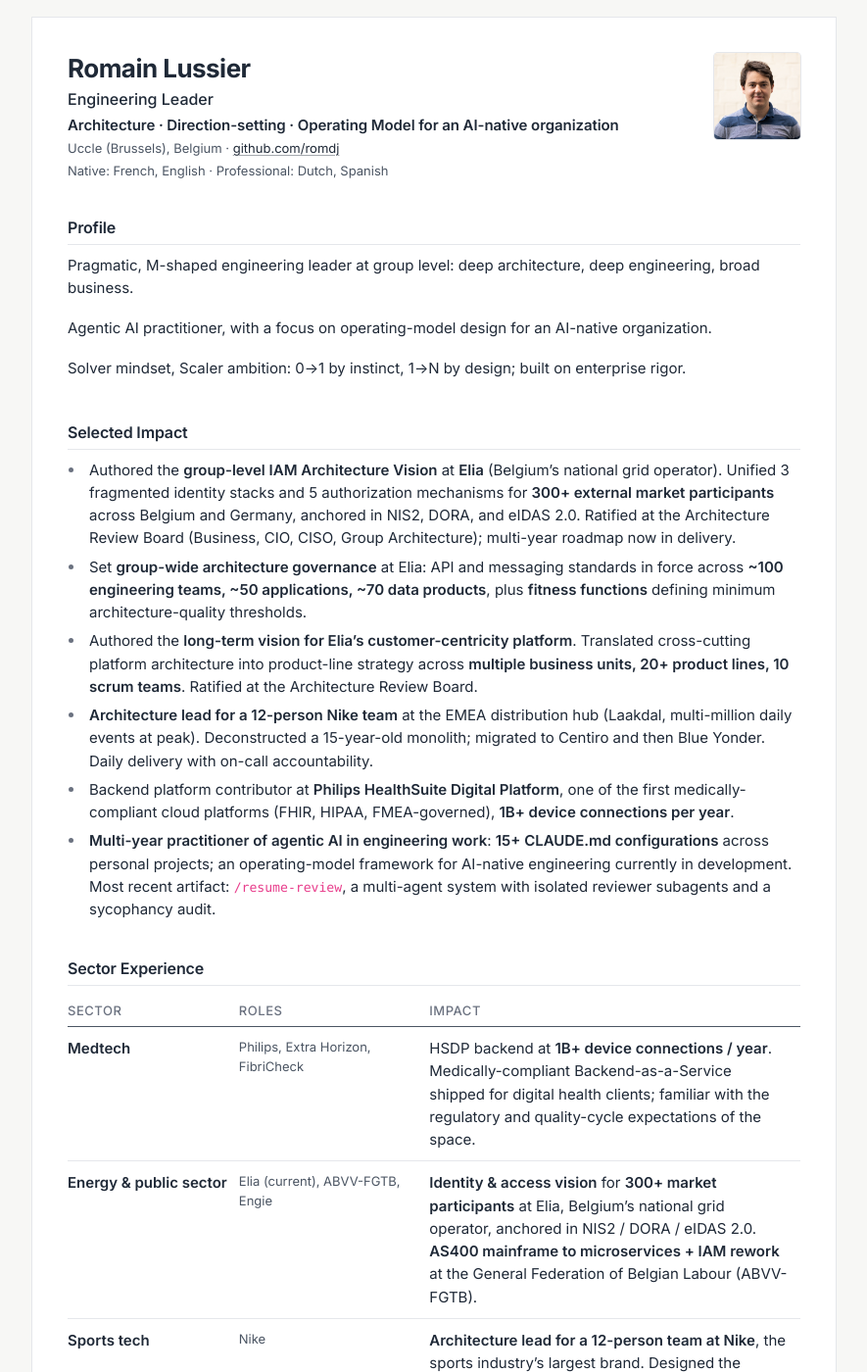
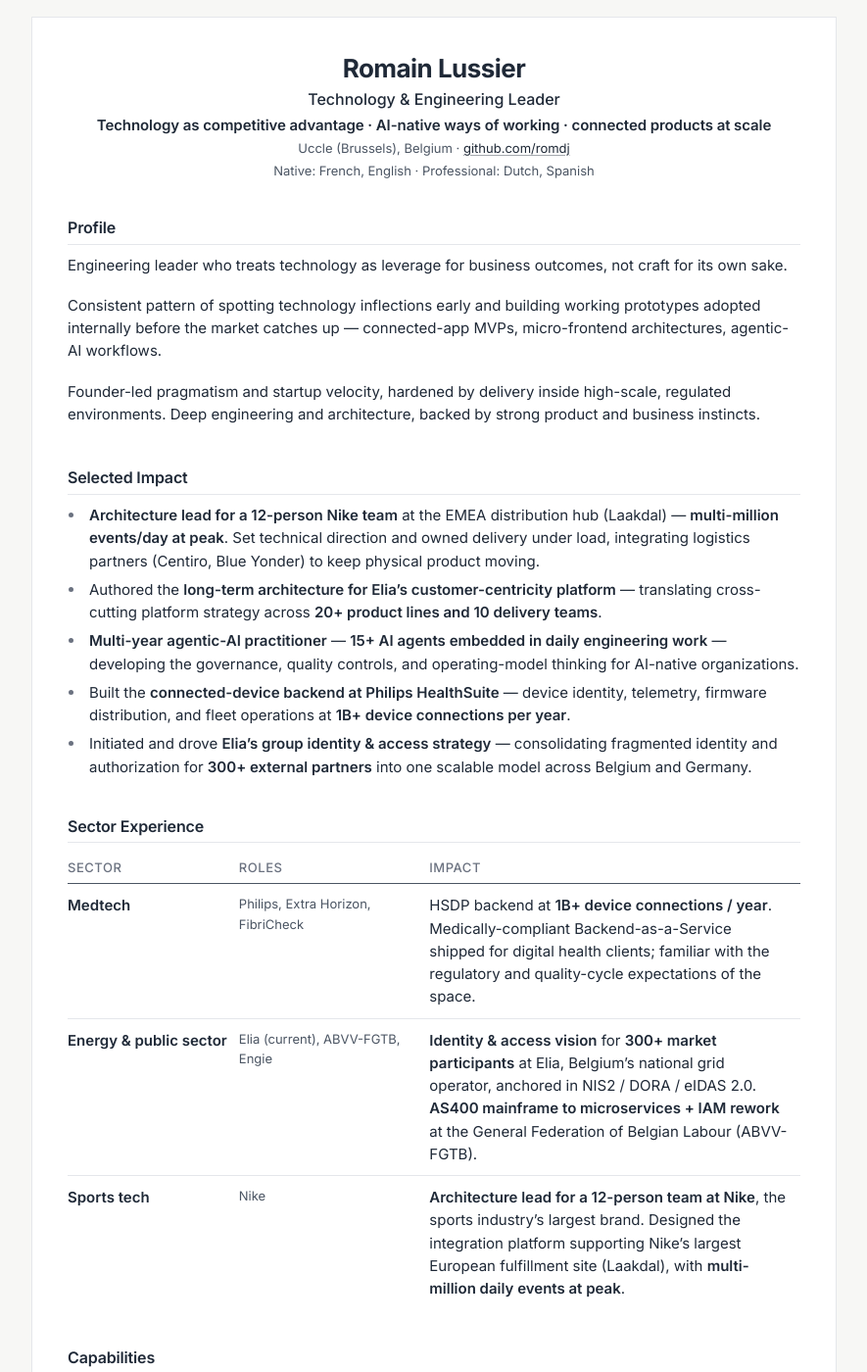
Before and after one commit to romdj/romdj.github.io, a Jekyll site: the page built from index.html, in a window 1280 px wide and 1400 px high. Shown: the whole window at 98% size, without its empty margins (197-1082 px from the left). Built offline with Jekyll 4.4.1, drawn with Linux system fonts in a browser that asks for light colours; nearby versions of some CDN libraries; some of the changed text lies outside the part shown.

Commit message:
content: reframe resume for technology-leadership positioning
Lead with Technology & Engineering Leader, tech-as-leverage profile,
Selected Impact reordered (Nike, customer-centricity, AI, Philips, IAM),
Team Topologies/org-design in leadership, photo hidden.

```diff
--- a/_data/data.yml
+++ b/_data/data.yml
@@ -1,12 +1,12 @@
 intro:
   name: Romain Lussier
-  title: "Engineering Leader"
-  tagline: "Architecture  ·  Direction-setting  ·  Operating Model for an AI-native organization"
+  title: "Technology & Engineering Leader"
+  tagline: "Technology as competitive advantage  ·  AI-native ways of working  ·  connected products at scale"
   # availability: 'June 1st, 2024'
   contractType: freelance
   vatNumber: BE1003780744
   avatar:
-    display: true
+    display: false
     path: 2025_10.jpg
 
 contact:
@@ -80,11 +80,11 @@
   display: true
   title: Profile
   details: |
-    Pragmatic, M-shaped engineering leader at group level: deep architecture, deep engineering, broad business.
+    Engineering leader who treats technology as leverage for business outcomes, not craft for its own sake.
 
-    Agentic AI practitioner, with a focus on operating-model design for an AI-native organization.
+    Consistent pattern of spotting technology inflections early and building working prototypes adopted internally before the market catches up — connected-app MVPs, micro-frontend architectures, agentic-AI workflows.
 
-    Solver mindset, Scaler ambition: 0→1 by instinct, 1→N by design; built on enterprise rigor.
+    Founder-led pragmatism and startup velocity, hardened by delivery inside high-scale, regulated environments. Deep engineering and architecture, backed by strong product and business instincts.
 
 
 selected_impact:
@@ -92,17 +92,15 @@
   title: Selected Impact
   items:
     - bullet: |
-        Authored the **group-level IAM Architecture Vision** at **Elia** (Belgium's national grid operator). Unified 3 fragmented identity stacks and 5 authorization mechanisms for **300+ external market participants** across Belgium and Germany, anchored in NIS2, DORA, and eIDAS 2.0. Ratified at the Architecture Review Board (Business, CIO, CISO, Group Architecture); multi-year roadmap now in delivery.
+        **Architecture lead for a 12-person Nike team** at the EMEA distribution hub (Laakdal) — **multi-million events/day at peak**. Set technical direction and owned delivery under load, integrating logistics partners (Centiro, Blue Yonder) to keep physical product moving.
     - bullet: |
-        Set **group-wide architecture governance** at Elia: API and messaging standards in force across **~100 engineering teams, ~50 applications, ~70 data products**, plus **fitness functions** defining minimum architecture-quality thresholds.
+        Authored the **long-term architecture for Elia's customer-centricity platform** — translating cross-cutting platform strategy across **20+ product lines and 10 delivery teams**.
     - bullet: |
-        Authored the **long-term vision for Elia's customer-centricity platform**. Translated cross-cutting platform architecture into product-line strategy across **multiple business units, 20+ product lines, 10 scrum teams**. Ratified at the Architecture Review Board.
+        **Multi-year agentic-AI practitioner** — **15+ AI agents embedded in daily engineering work** — developing the governance, quality controls, and operating-model thinking for AI-native organizations.
     - bullet: |
-        **Architecture lead for a 12-person Nike team** at the EMEA distribution hub (Laakdal, multi-million daily events at peak). Deconstructed a 15-year-old monolith; migrated to Centiro and then Blue Yonder. Daily delivery with on-call accountability.
+        Built the **connected-device backend at Philips HealthSuite** — device identity, telemetry, firmware distribution, and fleet operations at **1B+ device connections per year**.
     - bullet: |
-        Backend platform contributor at **Philips HealthSuite Digital Platform**, one of the first medically-compliant cloud platforms (FHIR, HIPAA, FMEA-governed), **1B+ device connections per year**.
-    - bullet: |
-        **Multi-year practitioner of agentic AI in engineering work**: **15+ CLAUDE.md configurations** across personal projects; an operating-model framework for AI-native engineering currently in development. Most recent artifact: `/resume-review`, a multi-agent system with isolated reviewer subagents and a sycophancy audit.
+        Initiated and drove **Elia's group identity & access strategy** — consolidating fragmented identity and authorization for **300+ external partners** into one scalable model across Belgium and Germany.
 
 sector_experience:
   display: true
@@ -544,7 +542,7 @@
   groups:
     - name: Leadership &amp; direction
       detail: |
-        **Architecture Review Board defense and presentation.** Direct alignment with **CIO / CTO** levels and business leadership (Director, VP, EVP) across group and program initiatives, including the **capacity-remuneration** and **customer-centricity** platforms at Elia. Translating company direction and business strategy into technical roadmaps, and connecting architecture decisions back to commercial and regulatory outcomes. Cross-team initiative leadership across functions; coaching and technical mentoring.
+        **Direct alignment with CIO / CTO and business leadership (Director, VP, EVP)** across group and program initiatives — translating business strategy into technical roadmaps and connecting decisions back to commercial outcomes. Org and team design informed by **Team Topologies** and design-thinking principles; active reflection on how engineering teams scale. Cross-team initiative leadership, coaching, and technical mentoring.
     - name: Architecture &amp; governance
       detail: |
         Enterprise, solution, and domain architecture. TOGAF / ATAM / ADR-driven decision-making. Sparx EA, Archimate. API and messaging governance. Reference-architecture authorship across regulated environments.
```
